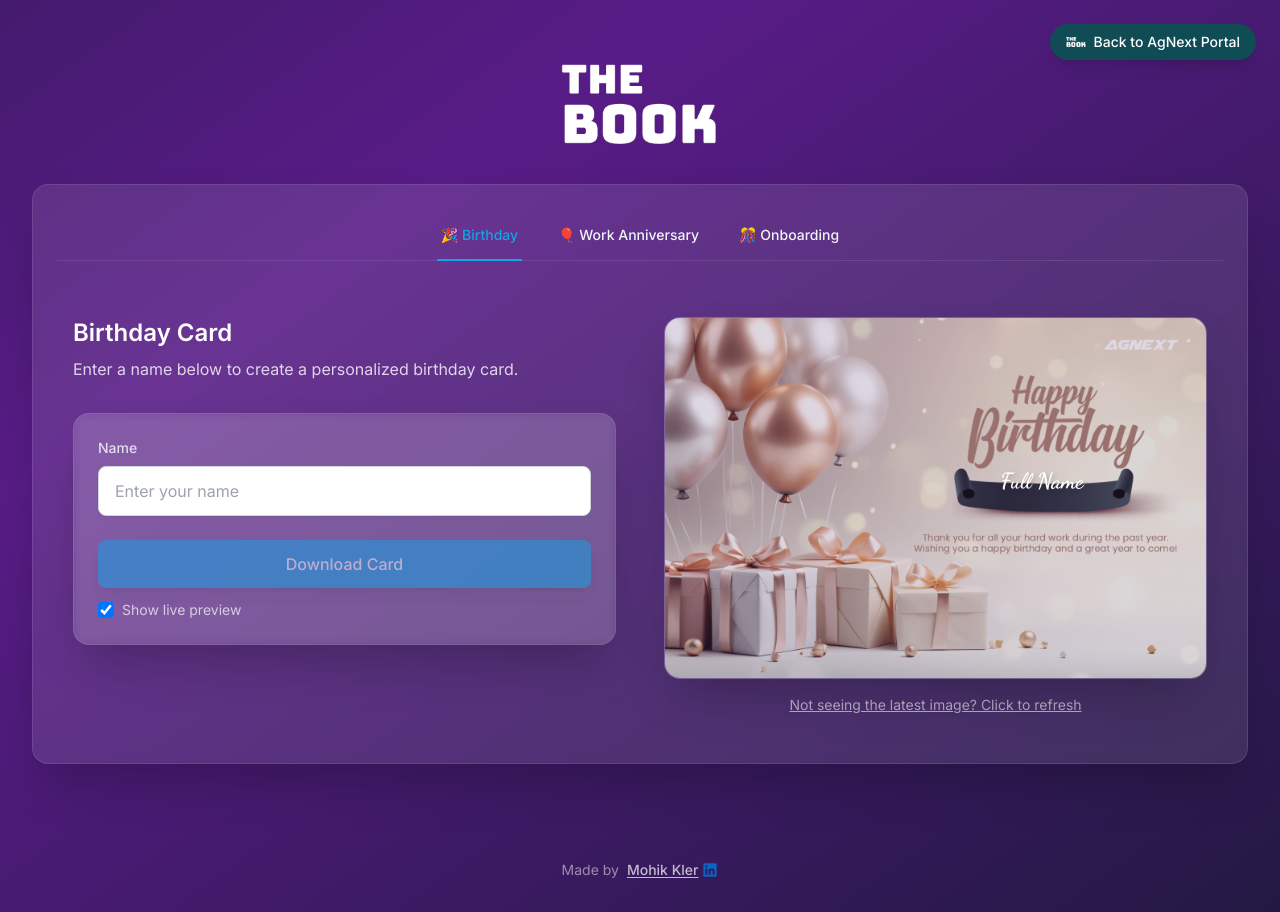
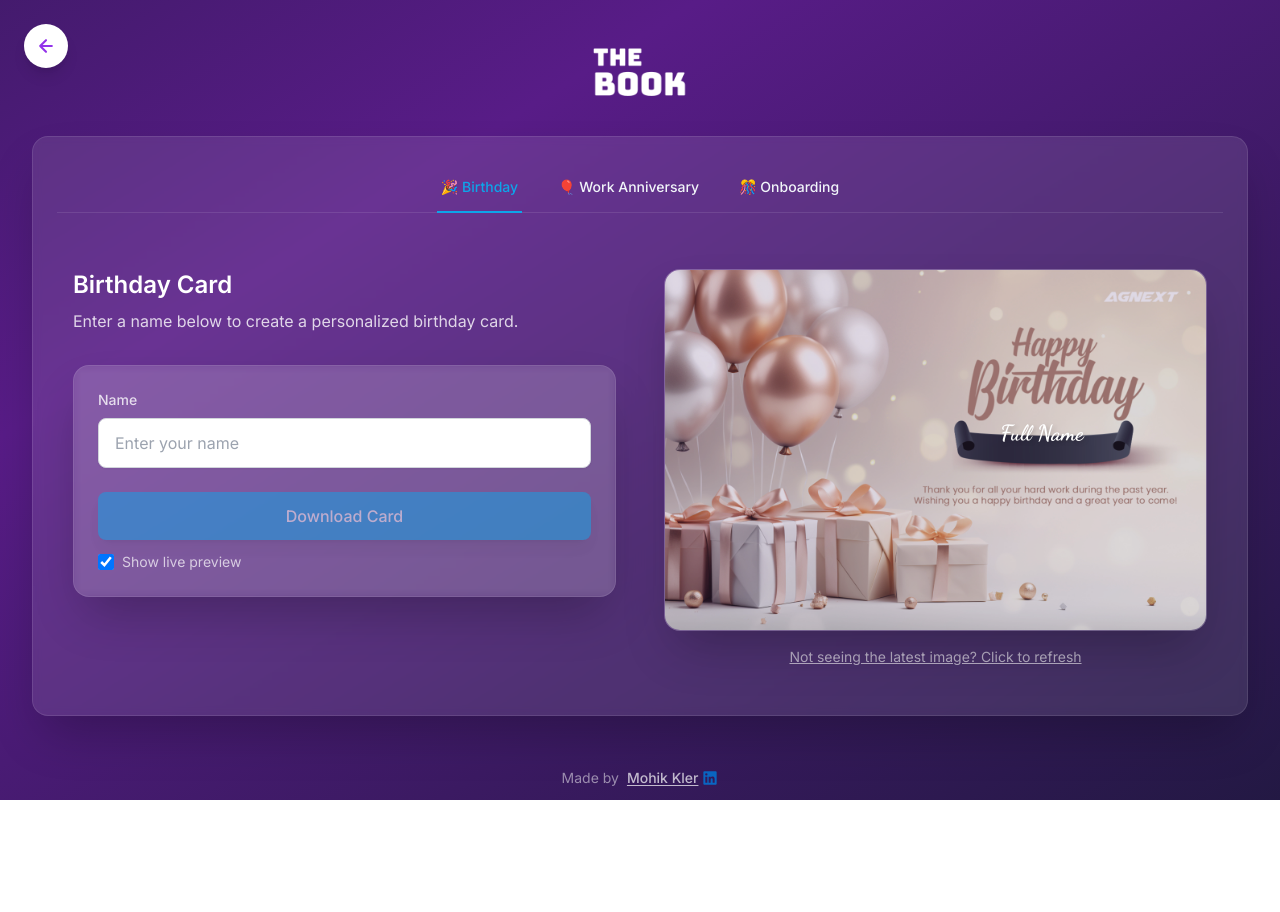
Before and after one commit to mohik-agnext/Final-card, a Next.js app: page / in a window 1280 px wide. After the commit the page ends 800 px from the top, so only its background shows below. Built offline with nearby package versions, Linux system fonts and the light colour scheme.

Commit message:
Update BackButton position to absolute and update layout

```diff
--- a/src/app/layout.tsx
+++ b/src/app/layout.tsx
@@ -32,10 +32,12 @@
   return (
     <html lang="en">
       <body className={`${inter.variable} ${dancingScript.variable} font-sans`}>
-        <BackButton />
-        <main>
-          {children}
-        </main>
+        <div className="relative">
+          <BackButton />
+          <main>
+            {children}
+          </main>
+        </div>
         <Footer />
         <Toaster position="bottom-right" />
       </body>
--- a/src/app/page.tsx
+++ b/src/app/page.tsx
@@ -20,11 +20,11 @@
     <div className="mx-auto max-w-7xl px-4 py-12 sm:px-6 lg:px-8">
       {/* Header */}
       <div className="text-center">
-        <div className="flex justify-center mb-8 pt-4">
+        <div className="flex justify-center mb-6">
           <img
             src="/assets/templates/logo.png"
             alt="AgNext Logo"
-            className="h-20 object-contain"
+            className="h-12 object-contain"
           />
         </div>
       </div>
--- a/src/components/ui/BackButton.tsx
+++ b/src/components/ui/BackButton.tsx
@@ -4,20 +4,28 @@
 
 export default function BackButton() {
   return (
-    <div className="fixed top-4 right-4 md:top-6 md:right-6 z-50">
+    <div className="absolute top-4 left-4 md:top-6 md:left-6 z-10">
       <a
         href="https://agnext.framer.ai/"
-        className="flex items-center gap-2 rounded-full bg-[#03594E]/80 px-3 py-1.5 md:px-4 md:py-2 text-xs md:text-sm font-medium text-white hover:bg-[#03594E] transition-all shadow-lg backdrop-blur-md"
+        className="flex items-center justify-center rounded-full bg-white p-2 md:p-3 text-purple-600 hover:bg-gray-100 transition-all shadow-lg"
         target="_blank"
         rel="noopener noreferrer"
+        aria-label="Back to AgNext Portal"
       >
-        <img
-          src="/assets/templates/logo.png"
-          alt="AgNext Logo"
-          className="w-4 h-4 md:w-5 md:h-5 object-contain"
-        />
-        <span className="hidden sm:inline">Back to AgNext Portal</span>
-        <span className="sm:hidden">Back</span>
+        <svg
+          xmlns="http://www.w3.org/2000/svg"
+          width="16"
+          height="16"
+          viewBox="0 0 24 24"
+          fill="none"
+          stroke="currentColor"
+          strokeWidth="2.5"
+          strokeLinecap="round"
+          strokeLinejoin="round"
+          className="md:w-5 md:h-5"
+        >
+          <path d="M19 12H5M5 12L12 19M5 12L12 5" />
+        </svg>
       </a>
     </div>
   );
--- a/src/components/ui/Footer.tsx
+++ b/src/components/ui/Footer.tsx
@@ -4,7 +4,7 @@
 
 export default function Footer() {
   return (
-    <footer className="mt-12 pb-8 text-center text-sm text-white/50">
+    <footer className="mt-1 pb-3 text-center text-sm text-white/50">
       <div className="flex items-center justify-center gap-2">
         <p>Made by</p>
         <a
```
